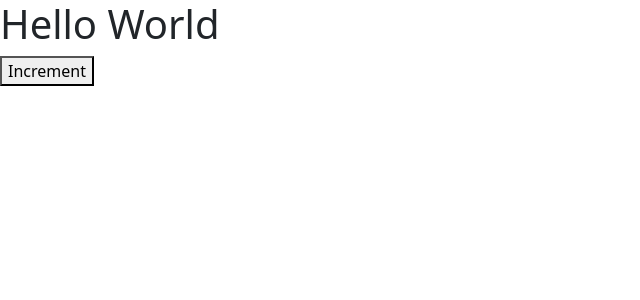
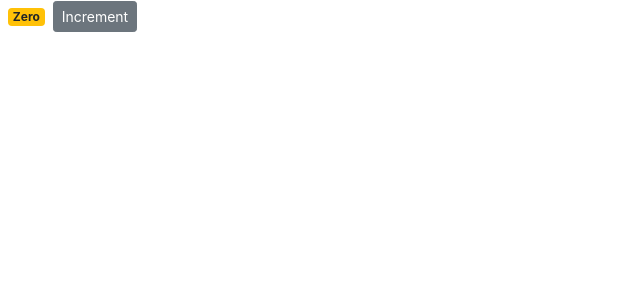
Before and after one commit to namercha/counter-app, a React (Create React App) app: page / in a window 1280 px wide. Shown: the top 300 px of the page, without its empty margins (0-640 px from the left). Built offline with nearby package versions, Linux system fonts and the light colour scheme.

Commit message:
Adding a button with the increment counter working.

```diff
--- a/package.json
+++ b/package.json
@@ -6,7 +6,7 @@
     "@testing-library/jest-dom": "^5.16.2",
     "@testing-library/react": "^12.1.2",
     "@testing-library/user-event": "^13.5.0",
-    "bootstrap": "^5.1.3",
+    "bootstrap": "^4.1.1",
     "react": "^17.0.2",
     "react-dom": "^17.0.2",
     "react-scripts": "5.0.0",
--- a/src/components/counter.jsx
+++ b/src/components/counter.jsx
@@ -1,14 +1,44 @@
-import { Button } from 'bootstrap';
 import React, { Component } from 'react';
 
 class Counter extends Component {
+  state = {
+    count: 0,
+    tags: ['tag1', 'tag2', 'tag3'],
+  };
+
+  // constructor() {
+  //   super();
+  //   this.handleIncrement = this.handleIncrement.bind(this);
+  // }
+
+  handleIncrement = () => {
+    // Updating the counter
+    this.setState({ count: this.state.count + 1 });
+  };
+
   render() {
     return (
       <div>
-        <h1>Hello World</h1>
-        <button>Increment</button>
+        <span className={this.getBadgeClasses()}>{this.formatCount()}</span>
+        <button
+          onClick={this.handleIncrement}
+          className="btn btn-secondary btn-sm"
+        >
+          Increment
+        </button>
       </div>
     );
+  }
+
+  getBadgeClasses() {
+    let classes = 'badge m-2 badge-';
+    classes += this.state.count === 0 ? 'warning' : 'primary';
+    return classes;
+  }
+
+  formatCount() {
+    const { count } = this.state;
+    return count === 0 ? 'Zero' : count;
   }
 }
 
```
Also changed, not shown: 2 other files (tests, documents, lock files or other folders).
